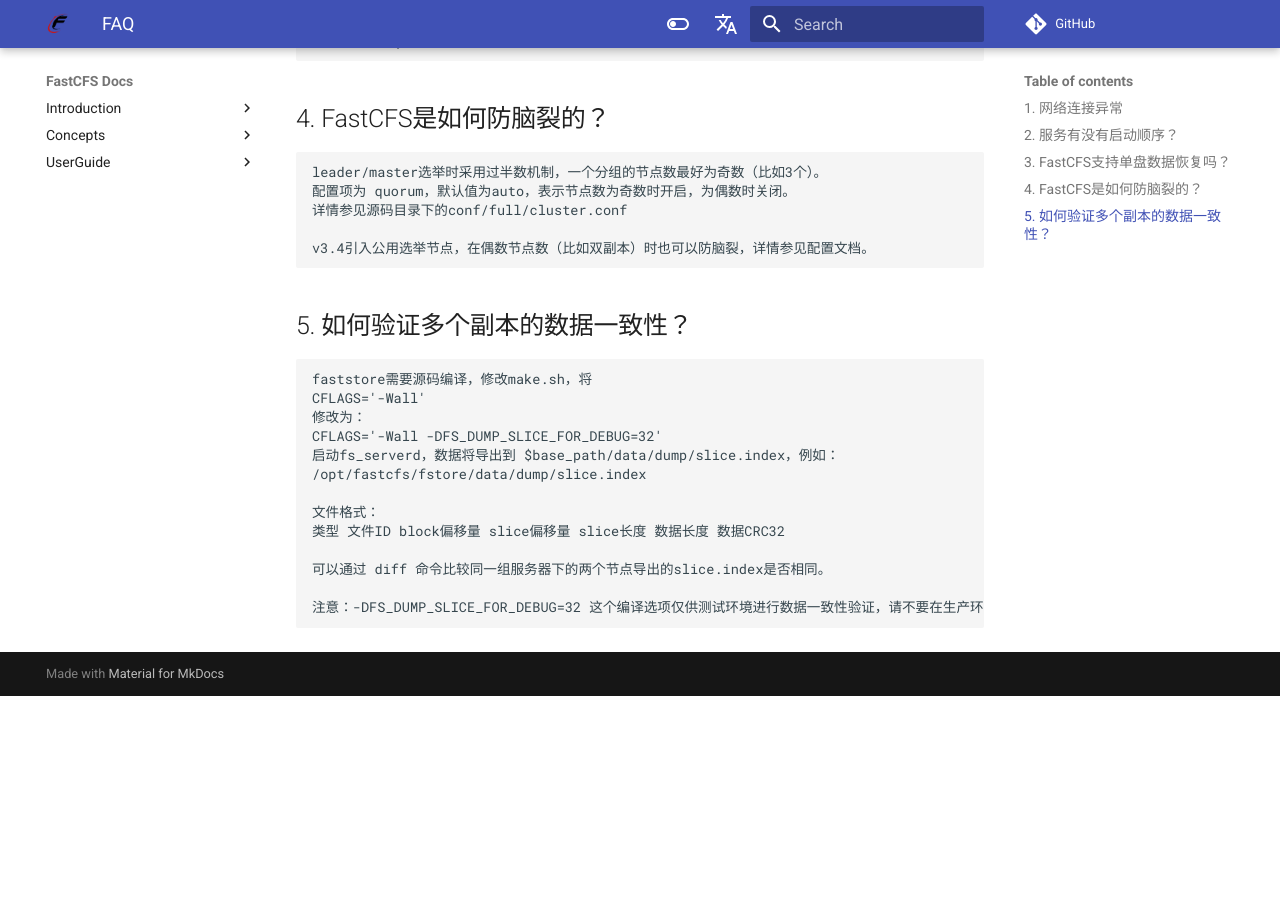
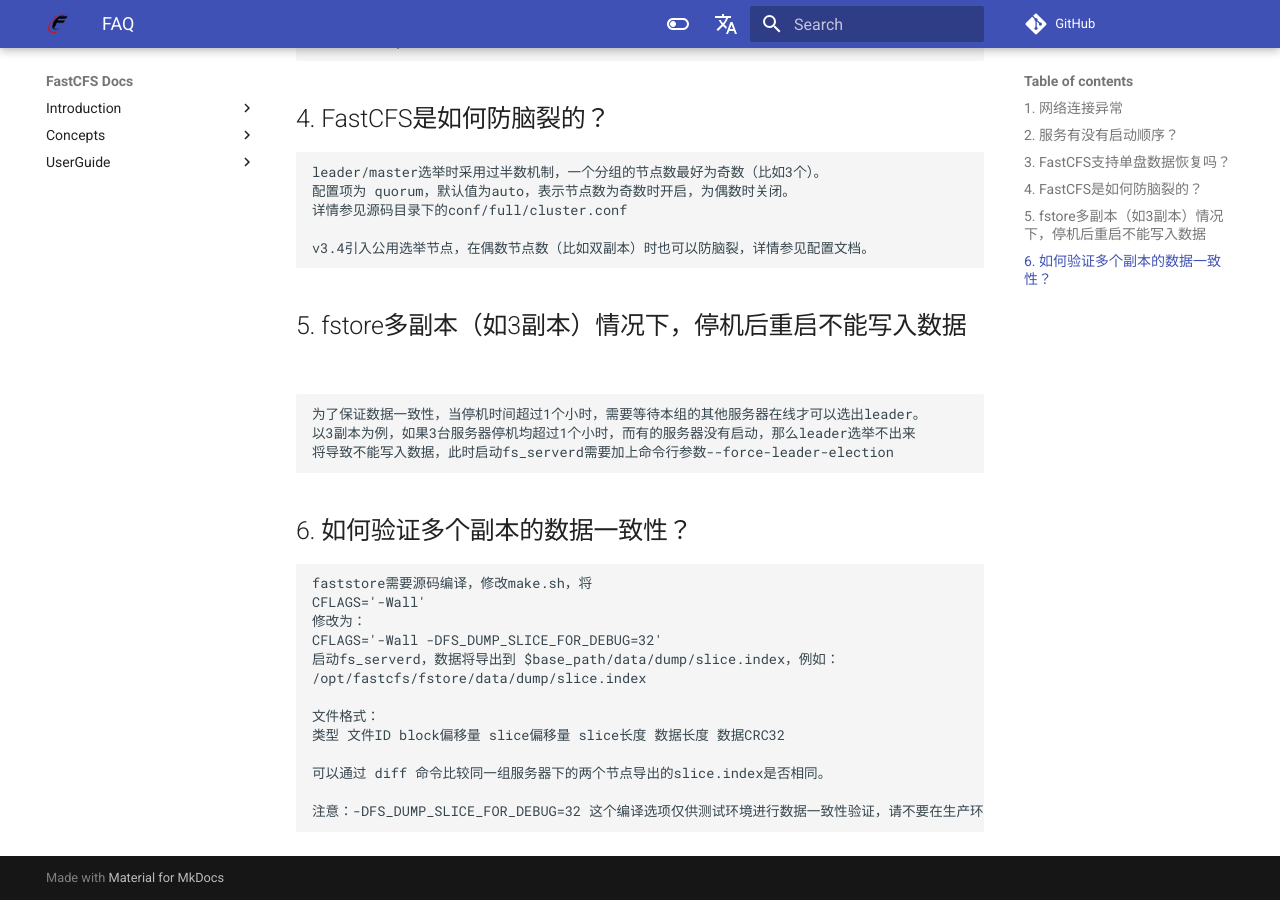
Before and after one commit to happyfish100/FastCFS, an MkDocs documentation site: the page built from docs/FAQ-zh_CN.md, in a window 1280 px wide and 900 px high, scrolled down 989 px. Built offline with MkDocs 1.6.1 and Material for MkDocs 9.7.7, drawn with Linux system fonts in a browser that asks for light colours; comment, search, counter and statistics services are not loaded; the version menu is left out; before the commit the page ends 1685 px from its top, so only the background shows below that.

Commit message:
FAQ-zh_CN.md changed for server long downtime

````diff
--- a/docs/FAQ-zh_CN.md
+++ b/docs/FAQ-zh_CN.md
@@ -44,7 +44,15 @@ leader/master选举时采用过半数机制，一个分组的节点数最好为
 v3.4引入公用选举节点，在偶数节点数（比如双副本）时也可以防脑裂，详情参见配置文档。
 ```
 
-## 5. 如何验证多个副本的数据一致性？
+## 5. fstore多副本（如3副本）情况下，停机后重启不能写入数据
+
+```
+为了保证数据一致性，当停机时间超过1个小时，需要等待本组的其他服务器在线才可以选出leader。
+以3副本为例，如果3台服务器停机均超过1个小时，而有的服务器没有启动，那么leader选举不出来
+将导致不能写入数据，此时启动fs_serverd需要加上命令行参数--force-leader-election
+```
+
+## 6. 如何验证多个副本的数据一致性？
 
 ```
 faststore需要源码编译，修改make.sh，将
````
